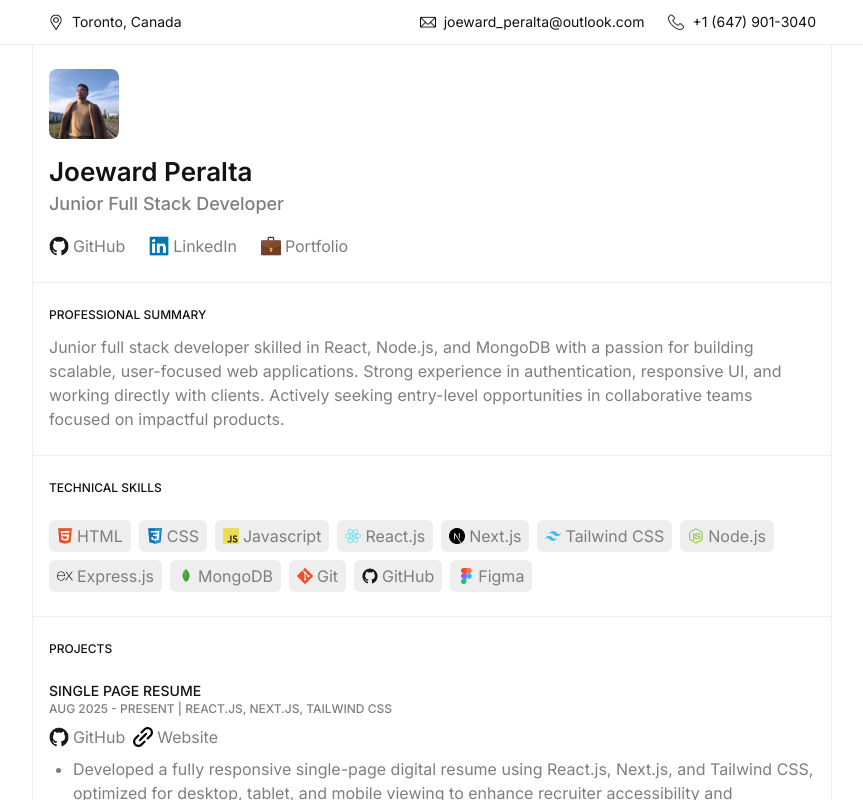
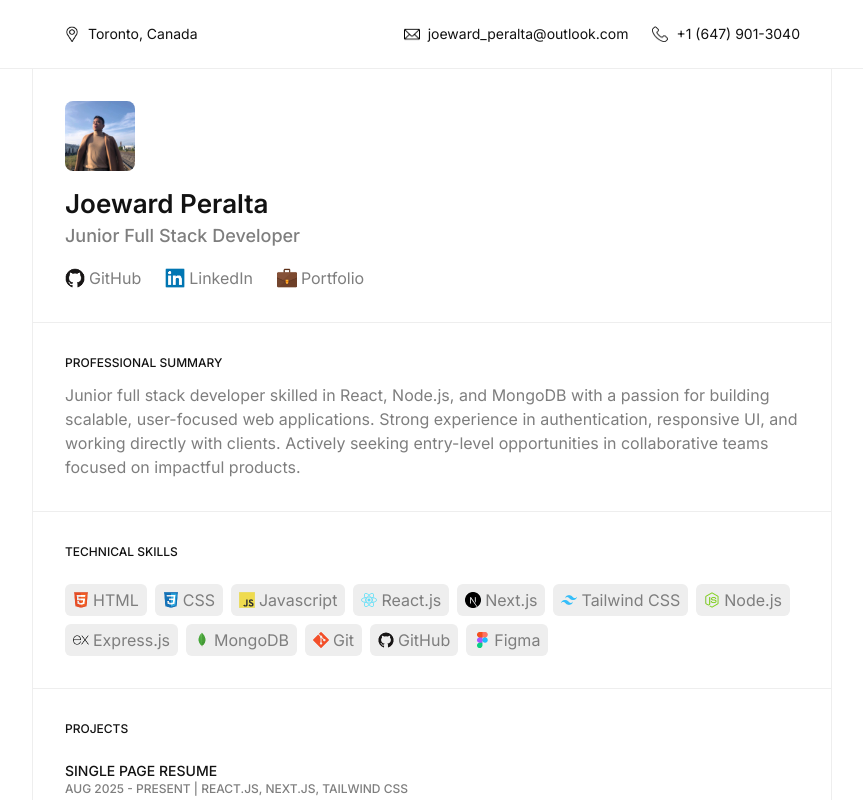
Before and after one commit to joewardperalta/single-page-resume, a Next.js app: page / in a window 1280 px wide. Shown: the top 800 px of the page, without its empty margins (208-1071 px from the left). Built offline with nearby package versions, Linux system fonts and the light colour scheme.

Commit message:
Update the spacing between sections

```diff
--- a/app/page.js
+++ b/app/page.js
@@ -22,7 +22,7 @@ export default function Home() {
   return (
     <main>
       {/* Hero Section */}
-      <section className="pt-11">
+      <section className="pt-[4.25rem]">
         <Wrapper>
           <div className="space-y-4">
             {/* Profile photo */}
--- a/components/Navbar.jsx
+++ b/components/Navbar.jsx
@@ -3,7 +3,7 @@ import ContactLinkCard from "./ContactLinkCard";
 export default function Navbar() {
   return (
     <div className="fixed top-0 left-0 w-full bg-white border-b-tertiary border-b-[0.5px]">
-      <div className="px-4 py-3 max-w-[800px] mx-auto">
+      <div className="px-4 py-3 max-w-[800px] mx-auto md:py-6 md:px-8">
         <nav>
           <ul className="flex items-center justify-between">
             {/* Location */}
--- a/components/Wrapper.jsx
+++ b/components/Wrapper.jsx
@@ -1,7 +1,7 @@
 export default function Wrapper({ className = "", children }) {
   return (
     <div
-      className={`${className} py-6 px-4 border-[0.5px] border-b-[0] border-tertiary max-w-[800px] mx-auto`}
+      className={`${className} py-6 px-4 border-[0.5px] border-b-[0] border-tertiary max-w-[800px] mx-auto md:p-8`}
     >
       {children}
     </div>
```
